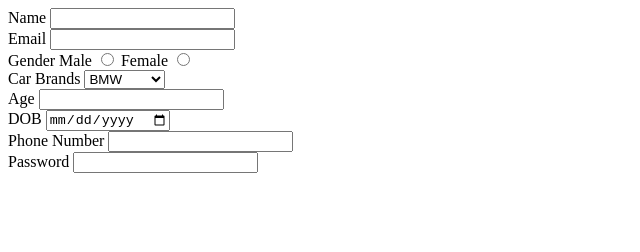
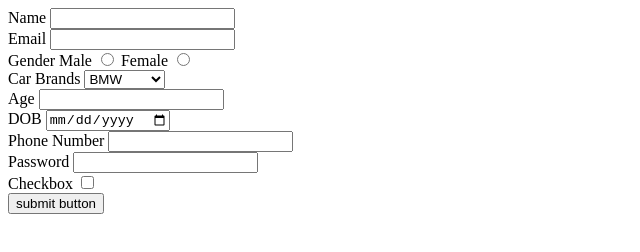
Before and after one commit to acciojob/signup-form-car-heisar, a website: page main.html in a window 1280 px wide. Shown: the whole page, without its empty margins (0-640 px from the left). Drawn offline with Linux system fonts and the light colour scheme.

Commit message:
created a submission

```diff
--- a/main.html
+++ b/main.html
@@ -8,7 +8,7 @@
 
 <body>
 
-	<Form>
+	<form method>
 		<div>
 			<label for='name'>Name</label>
 			<input id='name' type="text" required>
@@ -52,13 +52,18 @@
 			<input id = 'tel' type='tel'>
 		</div>
 
+		<div>
 			<label for='password'>Password</label>
 			<input id ='password' type='password' required>
+		</div>
+
 		<div>
+			<label for='checkbox'>Checkbox</label>
+			<input id='checkbox' type='checkbox' required>
+		</div>
 
-
-		</div>
-	</Form>
+		<button type='submit'>submit button</button>
+	</form>
 
 
 	<!-- the entire body must be written by student -->
```
